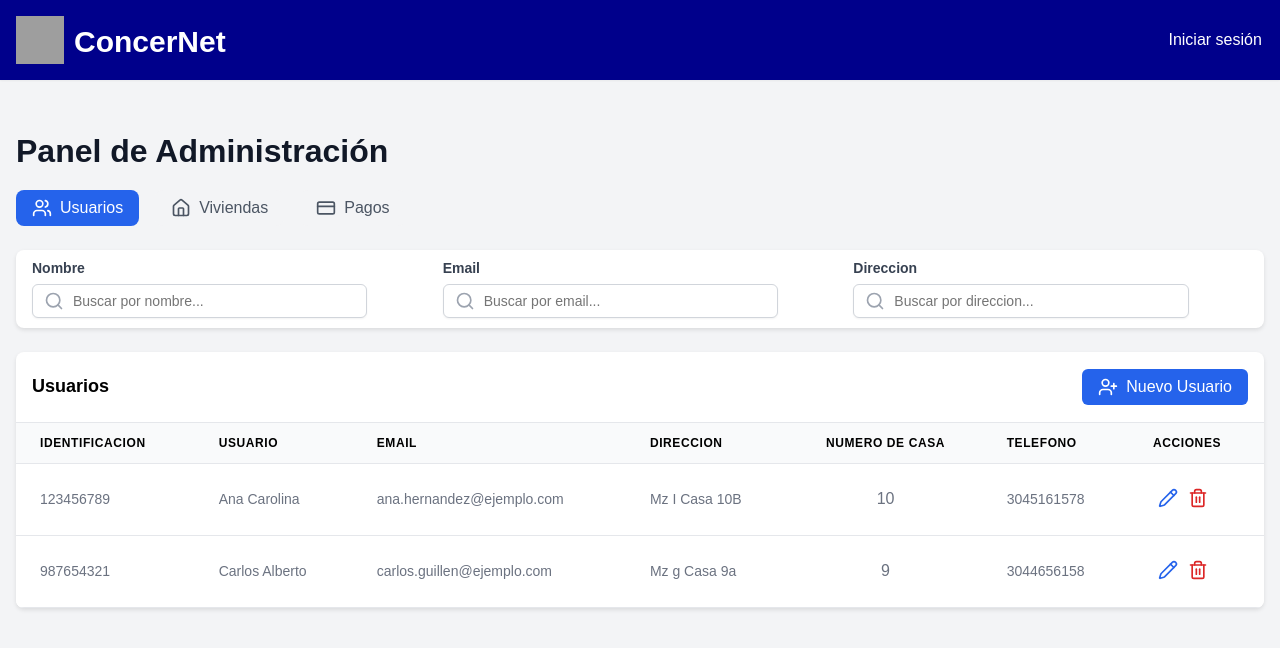
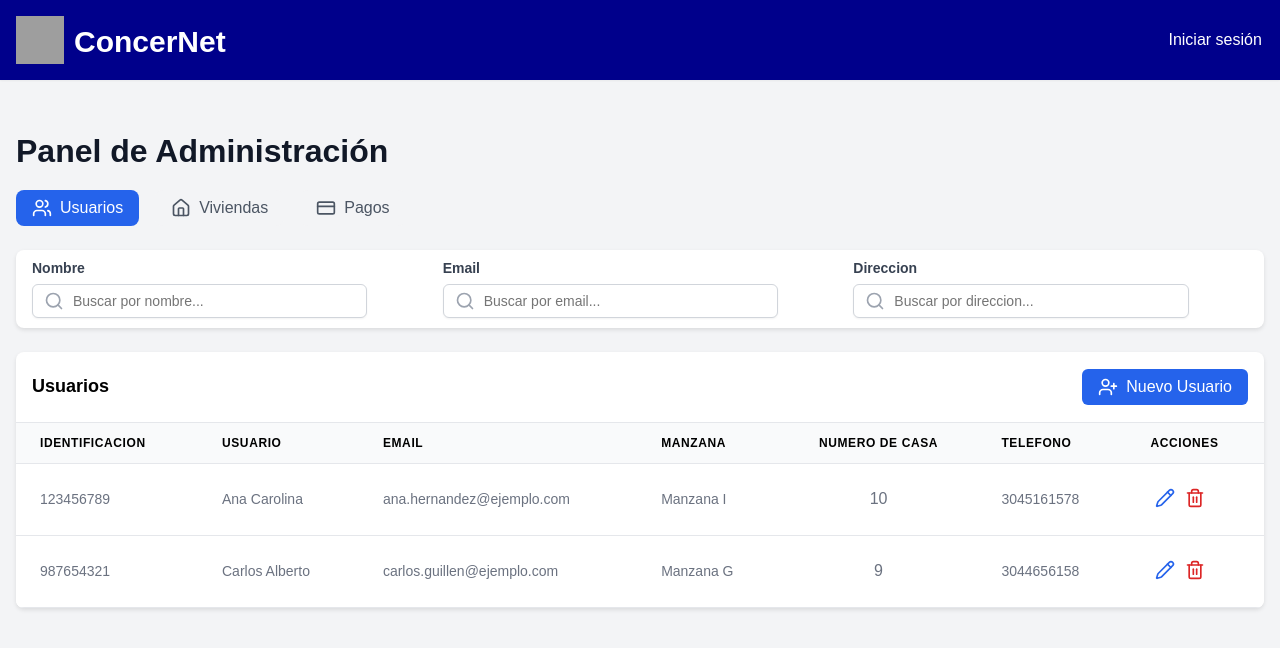
Before and after one commit to ConCerNet/ConCerNet, a React (Create React App) app in the folder concernet/: page /Dashboard_admin in a window 1280 px wide. Shown: the top 648 px of the page. Built offline with nearby package versions, Linux system fonts and the light colour scheme; grey boxes are pictures that could not be loaded.

Commit message:
Cambio de nombres para la direccion

```diff
--- a/concernet/src/Components/UsuarioForm.jsx
+++ b/concernet/src/Components/UsuarioForm.jsx
@@ -113,7 +113,7 @@ export default function UsuarioForm({ usuario, onSubmit }) {
       <div className="grid grid-cols-2 gap-4">
         <div>
           <label className="block text-sm font-medium text-gray-700">
-            Direccion
+            Manzana
           </label>
           <input
             type="text"
--- a/concernet/src/Components/UsuariosTable.jsx
+++ b/concernet/src/Components/UsuariosTable.jsx
@@ -48,7 +48,7 @@ export default function UsuariosTable({ usuarios, onAdd, onEdit, onDelete }) {
                 Email
               </th>
               <th className="px-6 py-3 text-left text-xs font-medium uppercase tracking-wider">
-                Direccion
+                Manzana
               </th>
               <th style={{textAlign: "center"}} className="px-6 py-3 text-left text-xs font-medium uppercase tracking-wider">
                 Numero de Casa
--- a/concernet/src/Components/data.jsx
+++ b/concernet/src/Components/data.jsx
@@ -4,7 +4,7 @@ export const usuarios = [
       noDocumento: 123456789,
       nombres: "Ana Carolina",
       apellidos: "Hernandez Diaz",
-      direccion: "Mz I Casa 10B",
+      direccion: "Manzana I",
       noCasa: "10",
       telefono: 3045161578,
       email: "ana.hernandez@ejemplo.com",
@@ -17,7 +17,7 @@ export const usuarios = [
       noDocumento: 987654321,
       nombres: "Carlos Alberto",
       apellidos: "Guillen Herrera",
-      direccion: "Mz g Casa 9a",
+      direccion: "Manzana G",
       noCasa: "9",
       telefono: 3044656158,
       email: "carlos.guillen@ejemplo.com",
```
